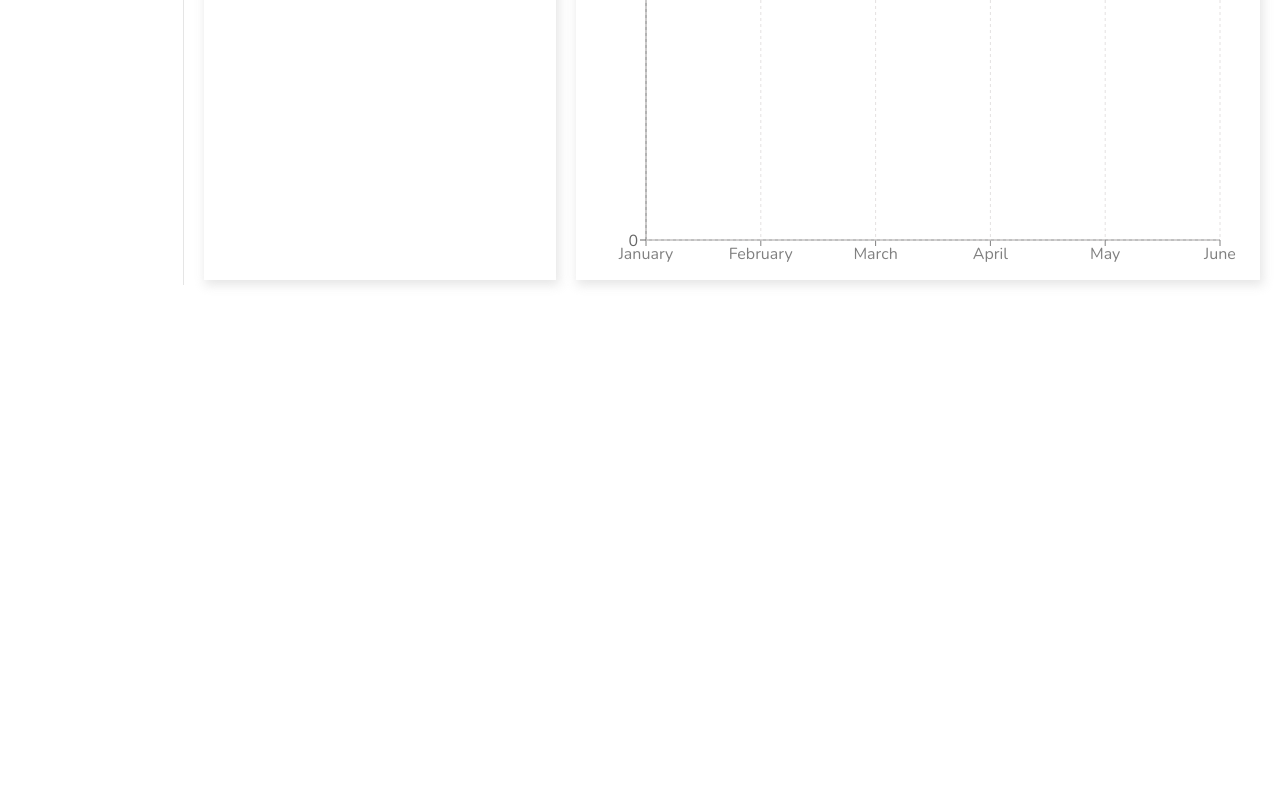
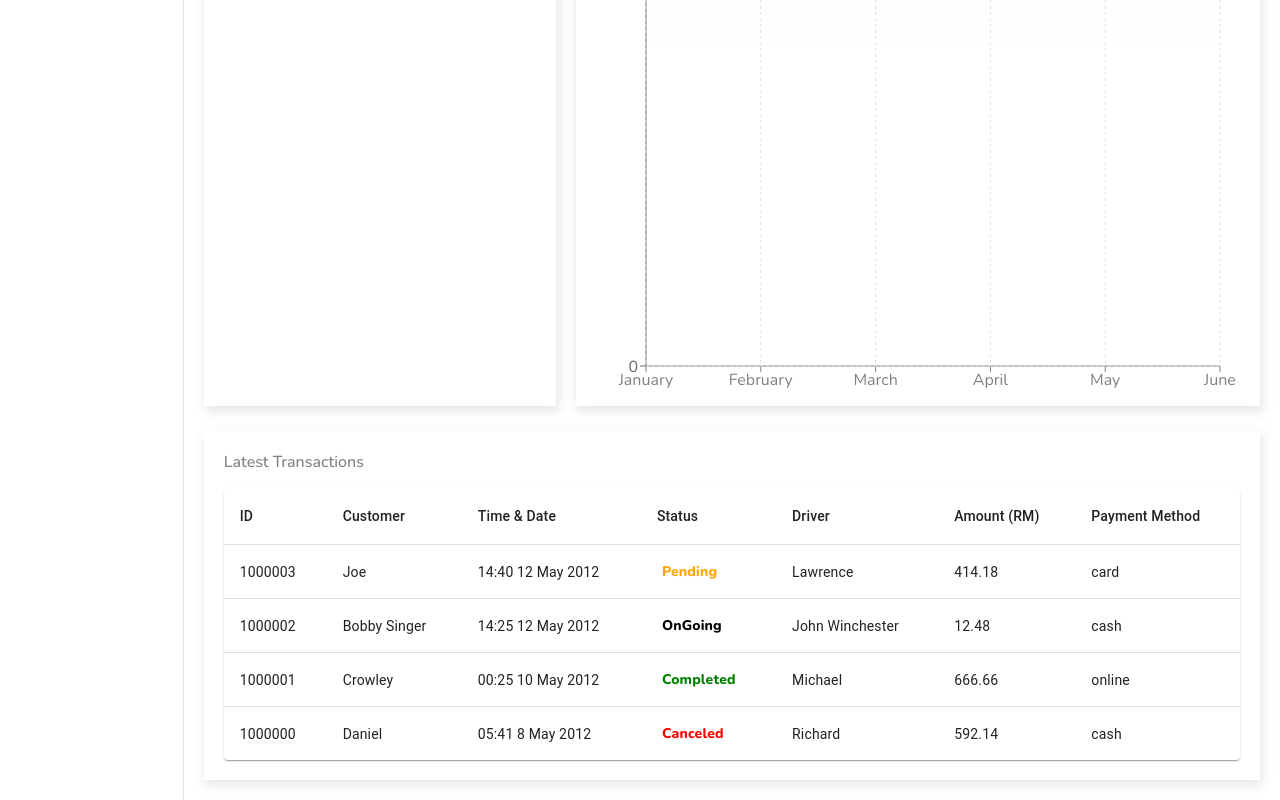
Before and after one commit to MINGSHENG1998/NFT-RAFFLE, a React (Create React App) app in the folder client/: page / in a window 1280 px wide. Shown: the part 5426-6226 px from the top of the page. Before the commit the page ends 5738 px from the top, so only its background shows below. Built offline with nearby package versions, Linux system fonts and the light colour scheme.

Commit message:
added dashboard table

```diff
--- /dev/null
+++ b/client/src/components/summaryTable/SummaryTable.jsx
@@ -0,0 +1,97 @@
+import "./summaryTable.scss";
+import Table from "@mui/material/Table";
+import TableBody from "@mui/material/TableBody";
+import TableCell from "@mui/material/TableCell";
+import TableContainer from "@mui/material/TableContainer";
+import TableHead from "@mui/material/TableHead";
+import TableRow from "@mui/material/TableRow";
+import Paper from "@mui/material/Paper";
+
+const rows = [
+  {
+    id: 1000003,
+    customer: "Joe",
+    time: "14:40",
+    date: "12 May 2012",
+    amount: 414.18,
+    paymentMethod: "card",
+    driver: "Lawrence",
+    status: "Pending",
+  },
+  {
+    id: 1000002,
+    customer: "Bobby Singer",
+    time: "14:25",
+    date: "12 May 2012",
+    amount: 12.48,
+    paymentMethod: "cash",
+    driver: "John Winchester",
+    status: "OnGoing",
+  },
+  {
+    id: 1000001,
+    customer: "Crowley",
+    time: "00:25",
+    date: "10 May 2012",
+    amount: 666.66,
+    paymentMethod: "online",
+    driver: "Michael",
+    status: "Completed",
+  },
+  {
+    id: 1000000,
+    customer: "Daniel",
+    time: "05:41",
+    date: "8 May 2012",
+    amount: 592.14,
+    paymentMethod: "cash",
+    driver: "Richard",
+    status: "Canceled",
+  },
+];
+
+const SummaryTable = () => {
+  return (
+    <div className="table">
+      <TableContainer component={Paper}>
+        <Table sx={{ minWidth: 650 }} aria-label="simple table">
+          <TableHead>
+            <TableRow>
+              <TableCell>ID</TableCell>
+              <TableCell className="tableCell">Customer</TableCell>
+              <TableCell className="tableCell">Time & Date</TableCell>
+              <TableCell className="tableCell">Status</TableCell>
+              <TableCell className="tableCell">Driver</TableCell>
+              <TableCell className="tableCell">Amount (RM)</TableCell>
+              <TableCell className="tableCell">Payment Method</TableCell>
+            </TableRow>
+          </TableHead>
+          <TableBody>
+            {rows.map((row) => (
+              <TableRow
+                key={row.id}
+                sx={{ "&:last-child td, &:last-child th": { border: 0 } }}
+              >
+                <TableCell component="th" scope="row">
+                  {row.id}
+                </TableCell>
+                <TableCell className="tableCell">{row.customer}</TableCell>
+                <TableCell className="tableCell">
+                  {row.time} {row.date}
+                </TableCell>
+                <TableCell className="tableCell">
+                  <span className={`status ${row.status}`}>{row.status}</span>
+                </TableCell>
+                <TableCell className="tableCell">{row.driver}</TableCell>
+                <TableCell className="tableCell">{row.amount}</TableCell>
+                <TableCell className="tableCell">{row.paymentMethod}</TableCell>
+              </TableRow>
+            ))}
+          </TableBody>
+        </Table>
+      </TableContainer>
+    </div>
+  );
+};
+
+export default SummaryTable;
--- /dev/null
+++ b/client/src/components/summaryTable/summaryTable.scss
@@ -0,0 +1,22 @@
+.table{
+    .status{
+        padding: 5px;
+        border-radius: 5px;
+        font-weight: 800;
+        &.Pending{
+            color:orange;
+        }
+
+        &.OnGoing{
+            color: black;
+        }
+
+        &.Completed{
+            color: green;
+        }
+
+        &.Canceled{
+            color: red;
+        }
+    }
+}
--- a/client/src/pages/home/Home.jsx
+++ b/client/src/pages/home/Home.jsx
@@ -2,6 +2,7 @@ import Chart from "../../components/chart/Chart";
 import Featured from "../../components/featured/Featured";
 import Navbar from "../../components/navbar/Navbar";
 import Sidebar from "../../components/sidebar/Sidebar";
+import SummaryTable from "../../components/summaryTable/SummaryTable";
 import Widget from "../../components/widget/Widget";
 import "./home.scss";
 
@@ -12,14 +13,18 @@ const Home = () => {
       <div className="homeContainer">
         <Navbar />
         <div className="widgets">
-          <Widget type="order"/>
-          <Widget type="transaction"/>
-          <Widget type="user"/>
-          <Widget type="driver"/>
+          <Widget type="order" />
+          <Widget type="transaction" />
+          <Widget type="user" />
+          <Widget type="driver" />
         </div>
         <div className="charts">
           <Featured />
           <Chart />
+        </div>
+        <div className="listContainer">
+          <div className="listTitle">Latest Transactions</div>
+          <SummaryTable />
         </div>
       </div>
     </div>
--- a/client/src/pages/home/home.scss
+++ b/client/src/pages/home/home.scss
@@ -1,17 +1,31 @@
-.home{
+.home {
     display: flex;
 
-    .homeContainer{
+    .homeContainer {
         flex: 6;
 
-        .widgets, .charts{
+        .widgets,
+        .charts {
             display: flex;
             padding: 20px;
             gap: 20px;
         }
 
-        .charts{
+        .charts {
             padding: 5px 20px;
+        }
+
+        .listContainer {
+            -webkit-box-shadow: 2px 4px 10px 1px rgba(0, 0, 0, 0.47);
+            box-shadow: 2px 4px 10px 1px rgba(201, 201, 201, 0.47);
+            padding: 20px;
+            margin: 20px;
+
+            .listTitle{
+                font-weight: 500;
+                color: gray;
+                margin-bottom: 15px;
+            }
         }
     }
 }
--- a/client/src/pages/user/user_list/User_List.jsx
+++ b/client/src/pages/user/user_list/User_List.jsx
@@ -2,7 +2,7 @@ import "./user_list.scss";
 
 const User_List = () => {
   return (
-    <div>User_List</div>
+    <div className="list">User_List</div>
   )
 }
 
```
